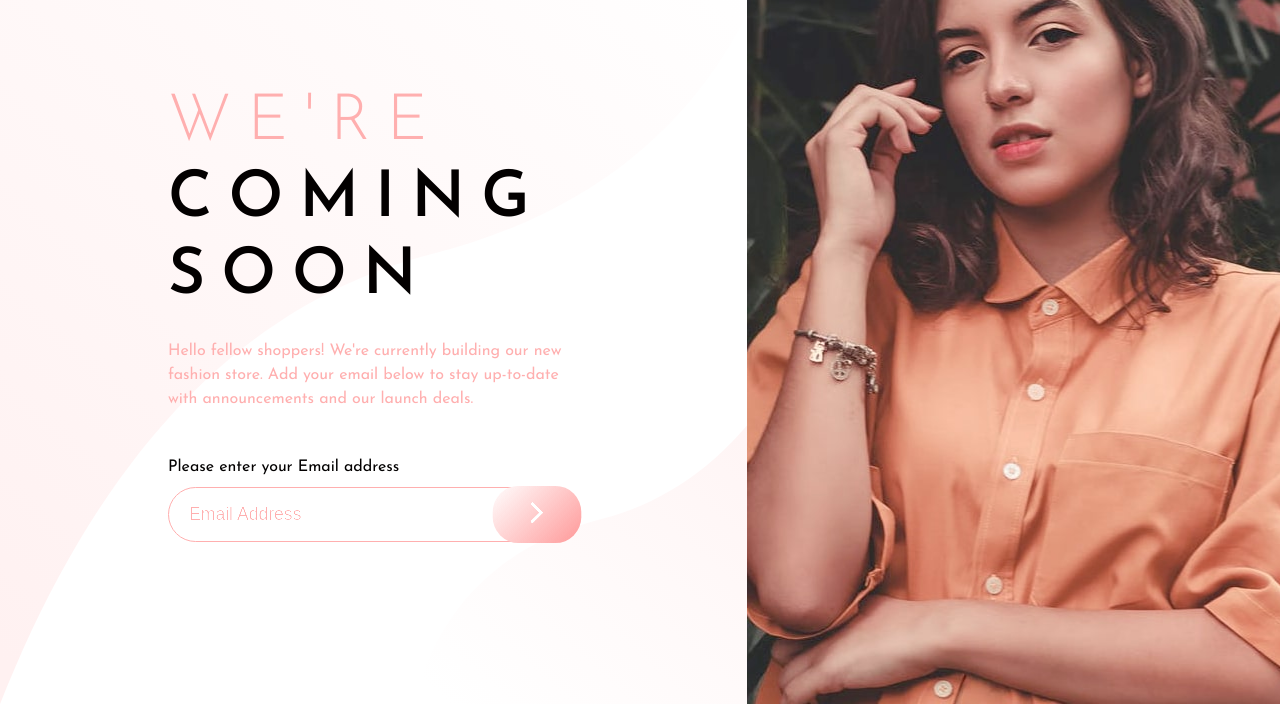
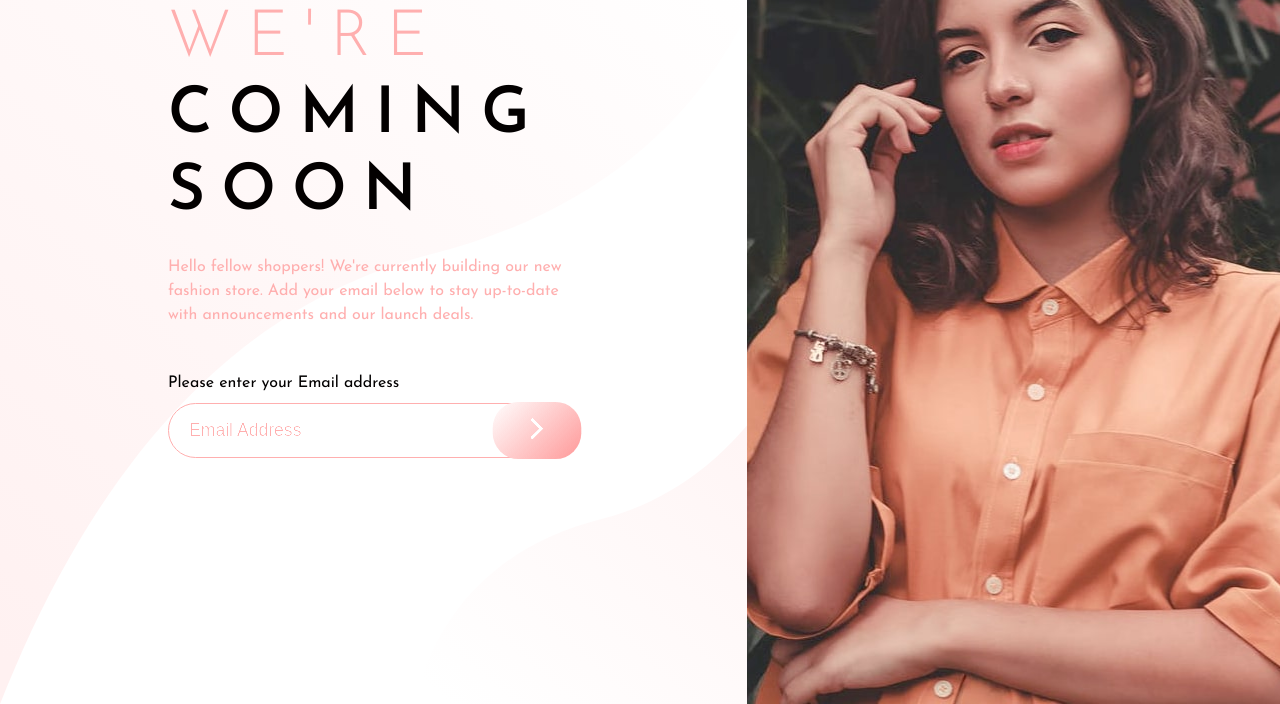
Before and after one commit to YannickLalonde/FMBaseApparel, a website: page index.html in a window 1280 px wide. Shown: the part 96-800 px from the top of the page. Drawn offline with Linux system fonts and the light colour scheme.

Commit message:
Add files via upload

```diff
--- a/css/index.css
+++ b/css/index.css
@@ -165,7 +165,7 @@ img {
 .input-section {
   margin-top: 0.7rem;
   border: 0.1rem solid hsl(0, 36%, 70%);
-  max-width: 27rem;
+  max-width: 26rem;
   display: flex;
   align-items: center;
   justify-content: space-between;
@@ -243,12 +243,8 @@ img {
   padding-top: 3.75rem;
 }
 
-.pt-5 {
-  padding-top: 5.25rem;
-}
-
-.pb-2 {
-  padding-bottom: 1.5rem;
+.pb-1 {
+  padding-bottom: 0.75rem;
 }
 
 .mt-1 {
@@ -327,3 +323,7 @@ img {
   background-size: cover;
   min-height: 100vh;
 }
+
+.arrow {
+  min-width: 8px;
+}
```
